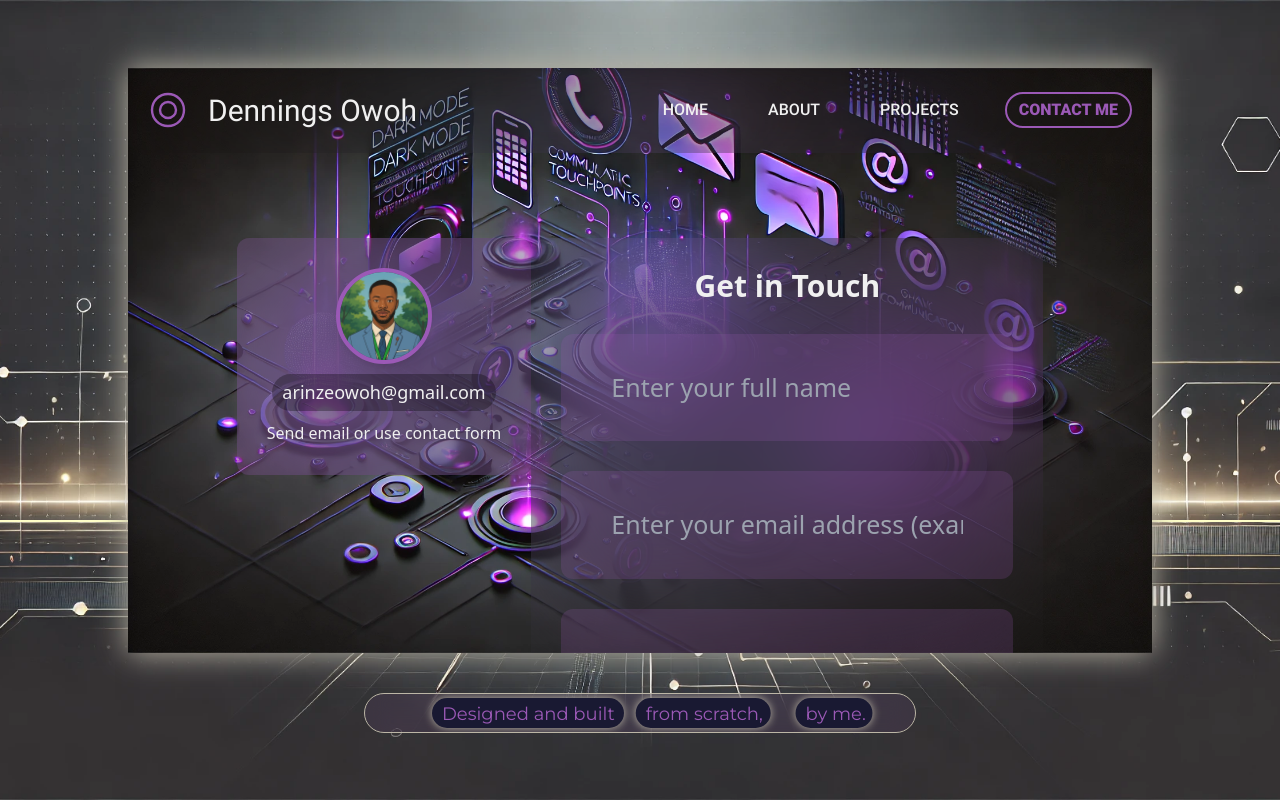
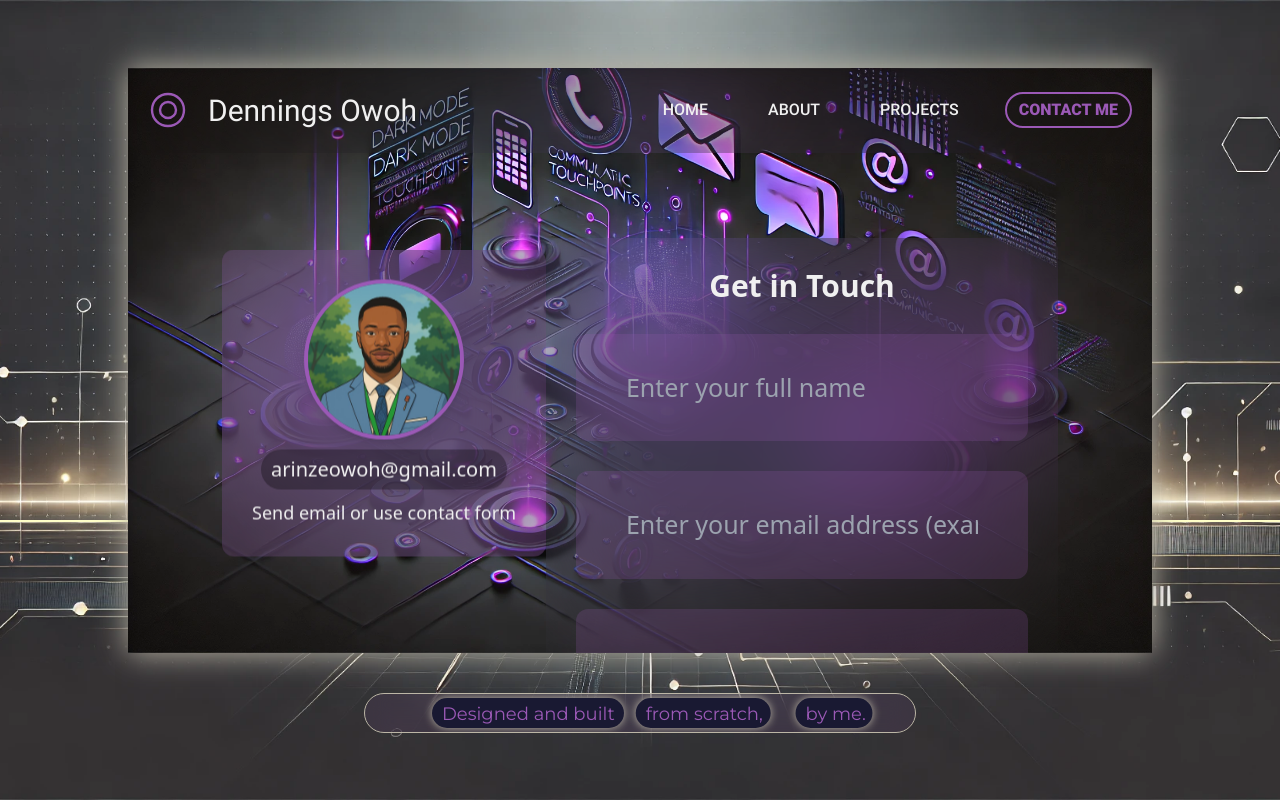
Before and after one commit to ArinzeGit/My-Portfolio-Website, a Next.js app: page /contact-me in a window 1280 px wide. Built offline with nearby package versions, Linux system fonts and the light colour scheme.

Commit message:
Increase size of avatar in contact-me page
Center avatar vertically in contact-me page

```diff
--- a/src/app/contact-me/page.tsx
+++ b/src/app/contact-me/page.tsx
@@ -41,8 +41,8 @@ const ContactMe = () => {
           scrollbarColor: `${themeColor} #1F1F1F`, // Set thumb color and track color
         }}
       >
-        <TranslucentCard className="max-w-md bg-contactMePrimary text-center sticky top-[0]">
-          <div className="relative w-24 h-24 sm:w-30 sm:h-30 mx-auto overflow-hidden rounded-full border-[4px] border-contactMePrimary shadow-lg transition-all duration-500 ease-out hover:shadow-2xl">
+        <TranslucentCard className="max-w-md bg-contactMePrimary text-center sticky top-[50%] translate-y-[-50%]">
+          <div className="relative w-32 h-32 sm:w-40 sm:h-40 mx-auto overflow-hidden rounded-full border-[4px] border-contactMePrimary shadow-lg transition-all duration-500 ease-out hover:shadow-2xl">
             <Image
               src="/images/cartoon-arinze-in-suit.jpg"
               alt="Professional image"
@@ -55,11 +55,13 @@ const ContactMe = () => {
 
           <Link
             href="mailto:arinzeowoh@gmail.com"
-            className="inline-block mt-[10px] text-[18px] bg-[rgba(0,0,0,.3)] hover:bg-contactMePrimary rounded-full px-[10px] py-[5px] transition-all"
+            className="inline-block mt-[10px] text-[20px] bg-[rgba(0,0,0,.3)] hover:bg-contactMePrimary rounded-full px-[10px] py-[5px] transition-all"
           >
             arinzeowoh@gmail.com
           </Link>
-          <p className="mt-[10px]">Send email or use contact form</p>
+          <p className="mt-[10px] text-[18px]">
+            Send email or use contact form
+          </p>
         </TranslucentCard>
 
         <TranslucentCard className="flex flex-col text-[25px] gap-[30px] w-[50%]">
```
